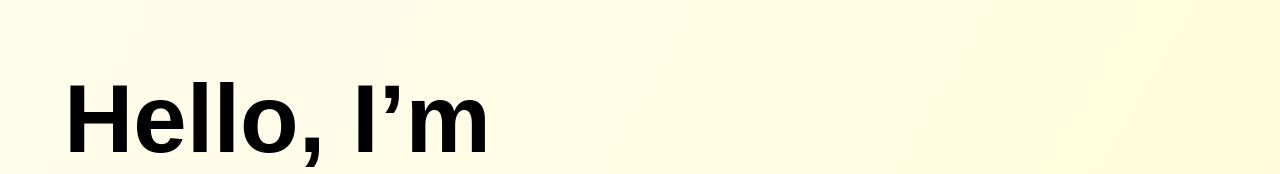
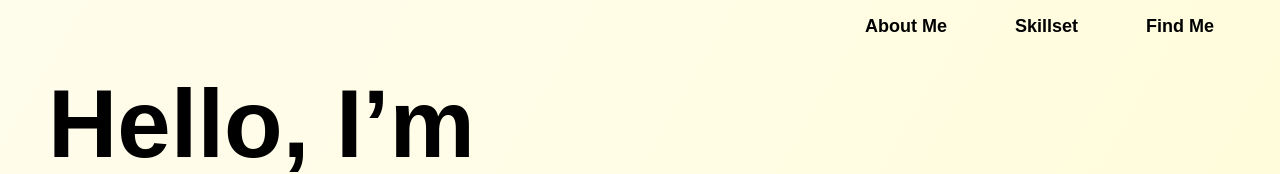
Before and after one commit to LikithReddy07/portfolio, a React (Vite) app: page /portfolio/ in a window 1280 px wide. Shown: the top 174 px of the page. Built offline with nearby package versions, Linux system fonts and the light colour scheme; a web font is replaced by a local one.

Commit message:
top nav bar

```diff
--- a/src/App.tsx
+++ b/src/App.tsx
@@ -1,13 +1,16 @@
 import "./css/App.css";
-import HomePage from "./views/HomePage";
+import AppRoutes from "./routes/AppRoutes";
 import Background from "./components/Background";
+import { BrowserRouter as Router } from "react-router-dom";
 
 function App() {
   return (
     <div className="App">
       <main className="app-content">
-        <Background />
-        <HomePage />
+        <Router basename="/portfolio">
+          <AppRoutes />
+          <Background />
+        </Router>
       </main>
     </div>
   );
--- a/src/css/HomePage.css
+++ b/src/css/HomePage.css
@@ -1,80 +1,45 @@
-.about {
-  background: linear-gradient(135deg, #6a11cb, #2575fc);
-  color: white;
-}
-
-.projects {
-  background: #f4f4f4;
-}
-
-.contact {
-  background: #333;
-  color: white;
-}
-
-.highlight {
-  color: #007acc;
-  font-weight: bold;
-}
-
-.cta-buttons {
-  margin-top: 1.5rem;
-  display: flex;
-  gap: 1rem;
-}
-
-.cta-button {
-  margin-top: 1rem;
-  padding: 0.5rem 1rem;
-  background: #ffcc00;
-  color: #333;
-  border: none;
-  border-radius: 5px;
-  cursor: pointer;
-  transition: transform 0.2s ease, background 0.2s ease;
-}
-
-.cta-button:hover {
-  background: #e6b800;
-  transform: scale(1.05);
-}
-
-.cta-buttons button {
-  padding: 0.5rem 1rem;
-  border: none;
-  background-color: #007acc;
-  color: white;
-  border-radius: 5px;
-  cursor: pointer;
-  transition: background-color 0.3s;
-}
-
-.cta-buttons button:hover {
-  background-color: #005f99;
-}
-
-/* Specific button styles if needed */
-.cta-buttons button:nth-child(1) {
-  /* Style for View Projects */
-}
-.cta-buttons button:nth-child(2) {
-  background-color: transparent;
-  border: 2px solid #00aaff;
-  color: #00aaff;
-}
-.cta-buttons button:nth-child(2):hover {
-  background-color: #00aaff;
-  color: #fff;
-}
-.cta-buttons button:nth-child(3) {
-  /* Style for Let's Connect */
-}
-
 /* Distribute all items in the home-container to occupy full vertical space */
 .home-container {
   display: flex;
+  flex-direction: column;
+  /* height: 100vh; */
+}
+
+.header-container {
+  display: flex;
+  flex-direction: column;
+}
+
+.header {
+  padding-top: 1rem;
+  padding-left: 2rem;
+  padding-right: 2rem;
+  padding-bottom: 0rem;
   flex-direction: row;
-  /* height: 100vh; */
+  margin-left: auto;
+}
+
+.header a {
+  font-size: large;
+  text-decoration: none;
+  font-weight: bold;
+  color: black;
+  padding: 0.5rem 1rem;
+  border: 2px solid transparent;
+  margin: 0.5rem 1rem;
+  transition: all 0.3s ease;
+}
+
+.header a:hover {
+  border: 2px solid black;
+  border-radius: 5px;
+  font-weight: bold;
+  /* background-color: #00b530; */
+}
+
+.content-section-container {
+  display: flex;
+  flex-direction: row;
 }
 
 .content-section {
@@ -88,12 +53,17 @@
   justify-content: center;
 }
 
-.content-section-desktop {
+.highlight {
+  color: #007acc;
+  font-weight: bold;
+}
+
+/* .content-section-desktop {
   padding-top: 2rem;
   padding-left: 1rem;
   padding-right: 1rem;
   padding-bottom: 1rem;
-}
+} */
 
 .content-section-desktop h1 {
   font-size: 6rem;
--- /dev/null
+++ b/src/routes/AppRoutes.tsx
@@ -0,0 +1,26 @@
+import { Route, Routes } from "react-router-dom";
+import HomePage from "../views/HomePage";
+
+function AppRoutes() {
+  return (
+    <Routes>
+      <Route path="/" Component={HomePage} />
+      <Route path="/helloWorld" Component={() => <h1>Hello World</h1>} />
+      <Route
+        path="/aboutMe"
+        Component={() => <h1>Under Development, Checkback later</h1>}
+      />
+      <Route
+        path="/Skill"
+        Component={() => <h1>Under Development, Checkback later</h1>}
+      />
+      <Route
+        path="/Contact"
+        Component={() => <h1>Under Development, Checkback later</h1>}
+      />
+      <Route path="/blog" Component={() => <h1>Coming Soon</h1>} />
+    </Routes>
+  );
+}
+
+export default AppRoutes;
--- a/src/views/HomePage.tsx
+++ b/src/views/HomePage.tsx
@@ -23,6 +23,15 @@ const HomePage = () => {
 
   return (
     <div className="home-container">
+      <div className="header-container">
+        <div className="header">
+          <a href={window.location.pathname + "/aboutMe"}>About Me</a>
+          <a href={window.location.pathname + "/Skill"}>Skillset</a>
+          <a href={window.location.pathname + "/Contact"}>Find Me</a>
+          {/* <a href={window.location.pathname + "/Blog"}>Blog</a> */}
+        </div>
+      </div>
+      <div className="content-section-container">
         <div className="content-section">
           {isMobile ? (
             <div className="content-section-mobile">
@@ -49,9 +58,12 @@ const HomePage = () => {
           )}
         </div>
         <div
-        className={isMobile ? "image-section-mobile" : "image-section-desktop"}
+          className={
+            isMobile ? "image-section-mobile" : "image-section-desktop"
+          }
         >
           <img src={myself} alt="Likith" />
+        </div>
       </div>
     </div>
   );
```
Lines whose indentation alone changed are shown as unchanged.
